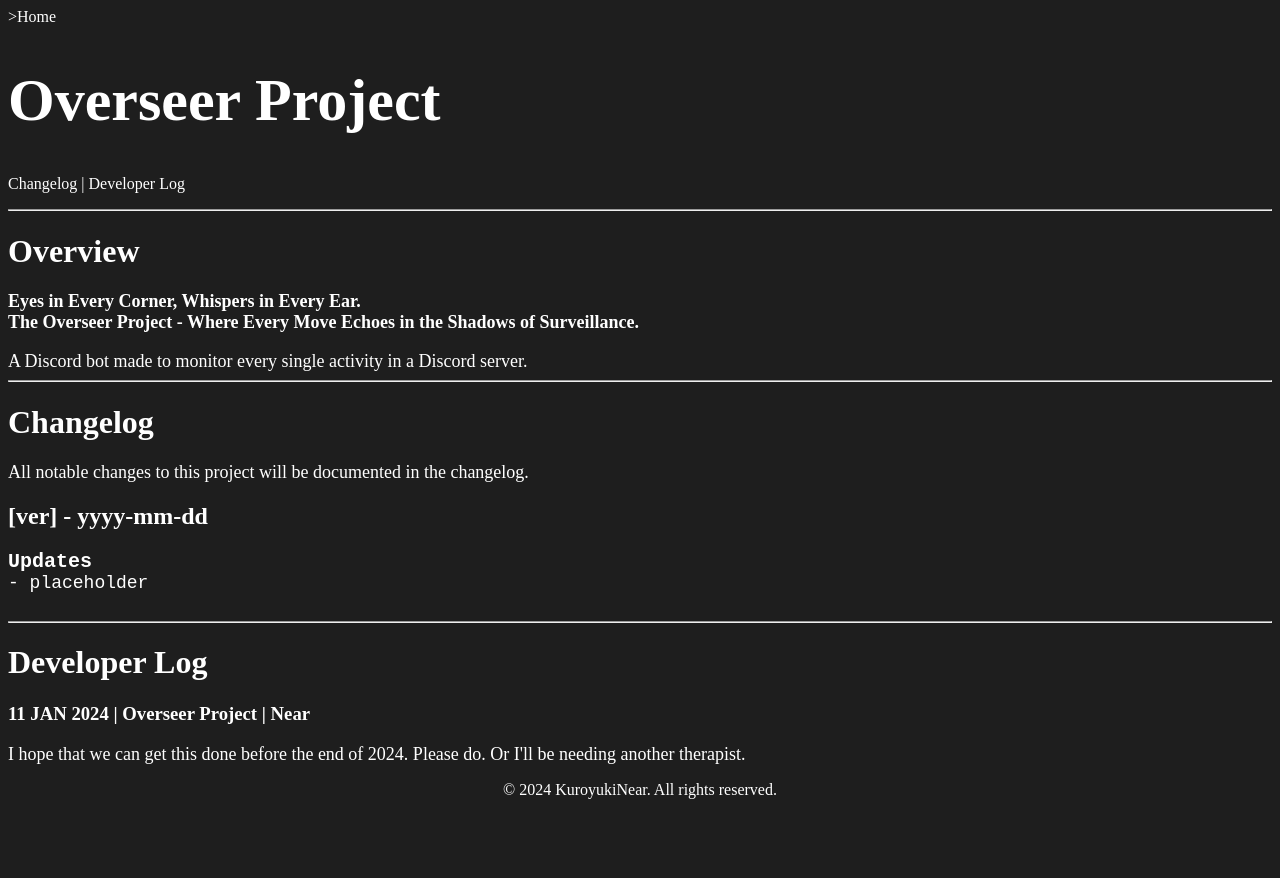
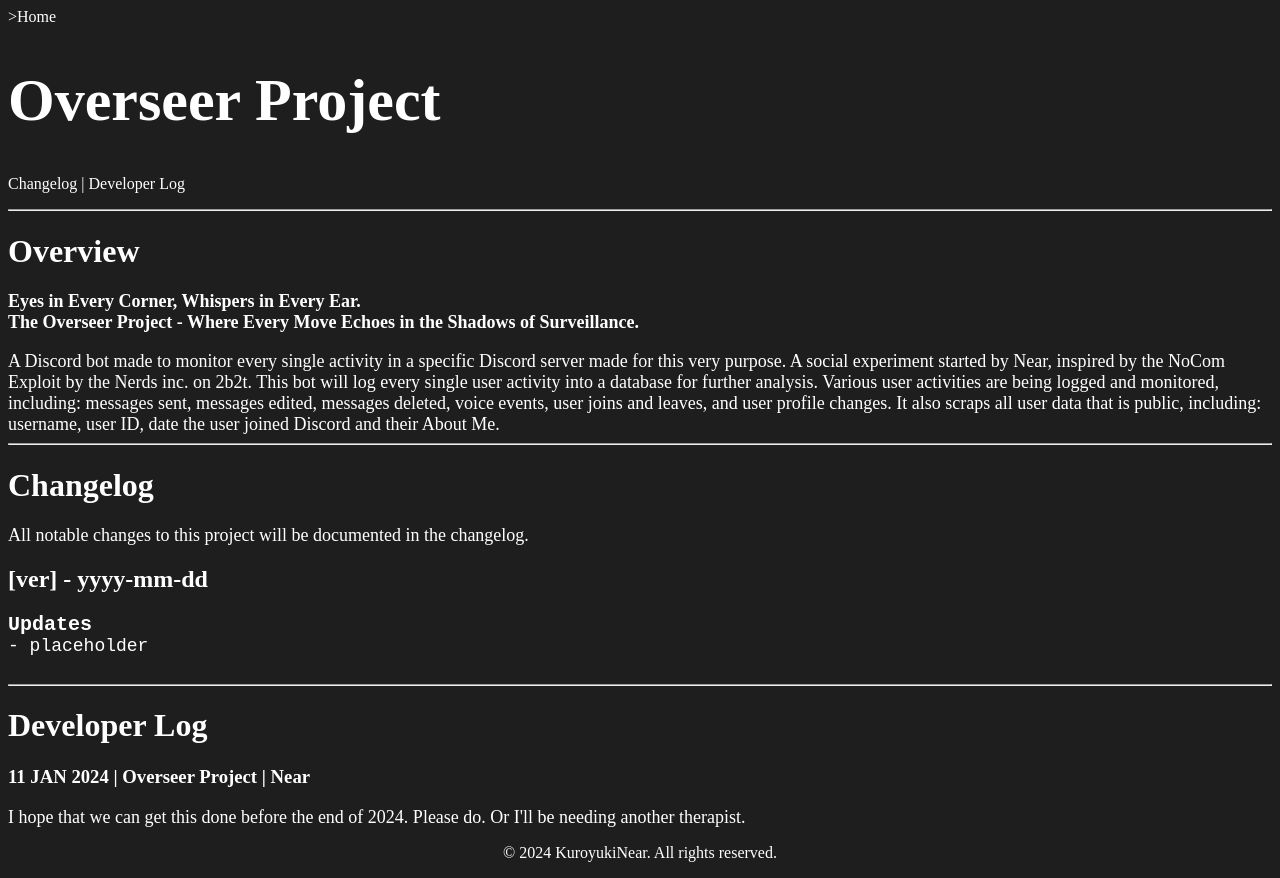
Before and after one commit to KuroyukiNear/Near, a plain HTML site: page projects/Overseer-Project.html in a window 1280 px wide. Before the commit the page ends 815 px from the top, so only its background shows below. Drawn offline with Linux system fonts and the light colour scheme.

Commit message:
Updated the Overview section.

```diff
--- a/projects/Overseer-Project.html
+++ b/projects/Overseer-Project.html
@@ -18,8 +18,13 @@
 
 <h1>Overview</h1>
 <p1><b>Eyes in Every Corner, Whispers in Every Ear.</b></p1><br>
-<p1><b>The Overseer Project - Where Every Move Echoes in the Shadows of Surveillance.</b></p1><br>
-<br><p1>A Discord bot made to monitor every single activity in a Discord server.</p1>
+<p1><b>The Overseer Project - Where Every Move Echoes in the Shadows of Surveillance.</b></p1><br><br>
+<p1>A Discord bot made to monitor every single activity in a specific Discord server made for this very purpose.
+    A social experiment started by Near, inspired by the NoCom Exploit by the Nerds inc. on 2b2t.
+    This bot will log every single user activity into a database for further analysis.
+    Various user activities are being logged and monitored, including: messages sent, messages edited,
+     messages deleted, voice events, user joins and leaves, and user profile changes. It also scraps all
+     user data that is public, including: username, user ID, date the user joined Discord and their About Me.</p1>
 
 <hr>
 
```
Also changed, not shown: projects/ProjectIRIS.html (+5 -1 lines).
